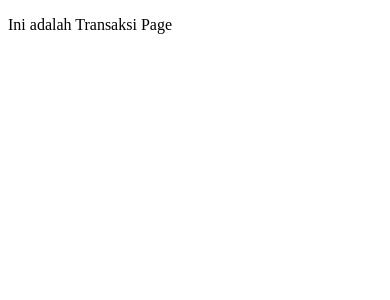
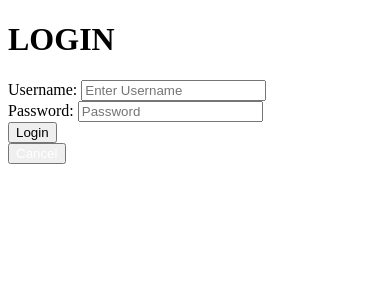
Before and after one commit to ranggasuryap15/ub-mart-tambun, a PHP site: page /pages/login.php in a window 390 px wide. Shown: the top 300 px of the page. Run offline with PHP 8.4, Linux system fonts and the light colour scheme.

Commit message:
login page

```diff
--- /dev/null
+++ b/App/Class/Akun.php
@@ -0,0 +1,148 @@
+<?php
+
+include (__DIR__ . "/../Config/Config.php");
+
+class Akun extends Config {
+	private $username='';
+	private $password='';
+	private $nama_kasir='';
+	private $no_hp='';
+	private $role='';
+
+	private $hasil= false;
+	private $message ='';
+
+	public function __get($atribute) {
+	if (property_exists($this, $atribute)) {
+    	return $this->$atribute;
+		}
+	}
+
+	public function __set($atribut, $value){
+		if (property_exists($this, $atribut)) {
+			$this->$atribut = $value;
+		}
+	}
+
+	public function AddUser(){
+		$sql = "INSERT INTO akun(username, password, nama_kasir, no_hp, role) VALUES ('$this->username', '$this->password', '$this->nama_kasir', '$this->no_hp', '$this->role')";
+		$this->hasil = $this->connection->exec($sql);
+
+		if($this->hasil)
+			$this->message ='Data berhasil ditambahkan!';
+		else
+			$this->message ='Data gagal ditambahkan!';
+	}
+
+	public function UpdateUser(){
+		$sql = "UPDATE akun SET username = '$this->username', password='$this->password', nama_kasir='$this->nama_kasir', no_hp='$this->no_hp', role='$this->role'
+		WHERE username = '$this->username'";
+		$this->hasil = $this->connection->exec($sql);
+
+		if($this->hasil)
+			$this->message ='Data berhasil diubah!';
+		else
+			$this->message ='Data gagal diubah!';
+	}
+
+
+	public function DeleteUser(){
+		$sql = "DELETE FROM akun WHERE username=$this->username";
+		$this->hasil = $this->connection->exec($sql);
+
+		if($this->hasil)
+			$this->message ='Data berhasil dihapus!';
+		else
+			$this->message ='Data gagal dihapus!';
+	}
+
+	public function ValidateAkun($username){
+		$sql = "SELECT * FROM akun WHERE username = '$username'";
+		$resultOne = $this->connection->query($sql);
+
+		if ($resultOne->rowCount() == 1){
+			while ($data = $resultOne->fetch(PDO::FETCH_OBJ)) {
+				$this->hasil = true;
+				$this->username = $data->username;
+				$this->password=$data->password;
+				$this->nama_kasir=$data->nama_kasir;
+				$this->no_hp=$data->no_hp;
+				$this->role=$data->role;
+			}
+		}
+	}
+
+	public function SelectOneAkun(){
+		$sql = "SELECT * FROM akun WHERE username = '$this->username'";
+		$result = $this->connection->query($sql);
+
+		if($result->rowCount() == 1){
+			while ($data = $result->fetch(PDO::FETCH_OBJ))
+			{
+				$this->userid = $data->userid;
+				$this->email = $data->email;
+				$this->password = $data->password;
+				$this->fname = $data->fname;
+				$this->lname = $data->lname;
+				$this->nohp = $data->nohp;
+				$this->foto = $data->foto;
+				$this->idrole = $data->idrole;
+			}
+		}
+	}
+
+	public function SelectAllAkun(){
+		$sql = "SELECT u.*, r.role FROM user u, role r WHERE u.idrole=r.idrole ORDER BY userid";
+		$result = $this->connection->query($sql);
+
+		$arrResult = Array();
+		$i=0;
+		if($result->rowCount() > 0){
+			while($data= $result->fetch(PDO::FETCH_OBJ))
+			{
+				$objAkun = new Akun();
+				$objAkun->userid = $data->userid;
+				$objAkun->email = $data->email;
+				$objAkun->password = $data->password;
+				$objAkun->fname=$data->fname;
+				$objAkun->lname=$data->lname;
+				$objAkun->nohp=$data->nohp;
+				$objAkun->foto=$data->foto;
+				$objAkun->idrole=$data->idrole;
+				$objAkun->role=$data->role;
+				$arrResult[$i] = $objAkun;
+				$i++;
+			}
+		}
+		return $arrResult;
+	}
+
+	public function SelectAllUserByUserid($currentuserid){
+		if ($currentuserid == NULL)
+			$sql = "SELECT * FROM Akun WHERE userid IS NULL";
+		else
+			$sql = "SELECT * FROM Akun WHERE userid = $currentuserid";
+		$result = $this->connection->query($sql);
+
+		$arrResult = Array();
+		$cnt=0;
+		if($result->rowCount() > 0){
+			while ($data= $result->fetch(PDO::FETCH_OBJ))
+			{
+				$objAkun = new Akun();
+				$objAkun->userid = $data->userid;
+				$objAkun->email = $data->email;
+				$objAkun->password = $data->password;
+				$objAkun->fname=$data->fname;
+				$objAkun->lname=$data->lname;
+				$objAkun->nohp=$data->nohp;
+				$objAkun->foto=$data->foto;
+				$objAkun->idrole=$data->idrole;
+				$arrResult[$cnt] = $objAkun;
+				$cnt++;
+			}
+		}
+		return $arrResult;
+	}
+}
+?>
--- a/pages/login.php
+++ b/pages/login.php
@@ -1,3 +1,44 @@
+<?php
+require_once (__DIR__ . "/../App/Class/Akun.php");
+require_once (__DIR__ . "/../App/Util.php");
+
+if (isset($_POST['btnLogin'])) {
+
+	$username = $_POST['username'];
+	$password = $_POST['password'];
+
+	$objAkun = new Akun();
+	$objAkun->ValidateAkun($username);
+
+	if ($objAkun->hasil) {
+
+		$ismatch = password_verify($password, $objAkun->password);
+
+		if ($ismatch) {
+			if (!isset($_SESSION)) {
+				session_start();
+			}
+
+			$_SESSION["username"] = $objAkun->username;
+			$_SESSION["nama_kasir"] = $objAkun->nama_kasir;
+			$_SESSION["no_hp"] = $objAkun->no_hp;
+			$_SESSION["role"] = $objAkun->role;
+
+			echo "<script>alert('Login sukses');</script>";
+
+			if ($objAkun->role == 'admin') {
+				echo '<script>window.location = "dashboardadmin.php";</script>';
+			} else if ($objAkun->role == 'kasir') {
+				echo '<script>window.location = "dashboardkasir.php";</script>';
+			}
+		} else {
+			echo "<script>alert('Password tidak match');</script>";
+		}
+	} else {
+		echo "<script>alert('Email tidak terdaftar');</script>";
+	}
+}
+?>
 <!DOCTYPE html>
 <html lang="en">
 
@@ -6,8 +47,32 @@
 </head>
 
 <body>
-    <div class="container">
-        <p>Ini adalah Transaksi Page</p>
+    <div>
+        <div class="container py-5">
+            <div class="row">
+                <div class="col-md-3"></div>
+                <div class="col-md-6">
+                    <h1 class="title pb-5 text-center"><strong>LOGIN</strong></h1>
+                    <form action="" class="row g-3 justify-content-center" method="POST">
+                        <div class="col-md-10">
+                            <label for="email">Username: </label>
+                            <input type="text" class="form-control mt-2" placeholder="Enter Username" name="username" required>
+                        </div>
+                        <div class="col-md-10">
+                            <label for="password">Password: </label>
+                            <input type="password" class="form-control mt-2" placeholder="Password" name="password" required><br>
+                        </div>
+                        <div class="col-md-3 d-grid">
+                            <button class="btn btn-primary" name="btnLogin" type="submit" value="Login">Login</button>
+                        </div>
+                        <div class="col-md-3 d-grid">
+                            <button class="btn btn-danger" name="btnCancel"><a href="index.php" style="color: #fff; text-decoration: none;">Cancel</a></button>
+                        </div>
+                    </form>
+                </div>
+                <div class="col-md-3"></div>
+            </div>
+        </div>
     </div>
 </body>
 
```
